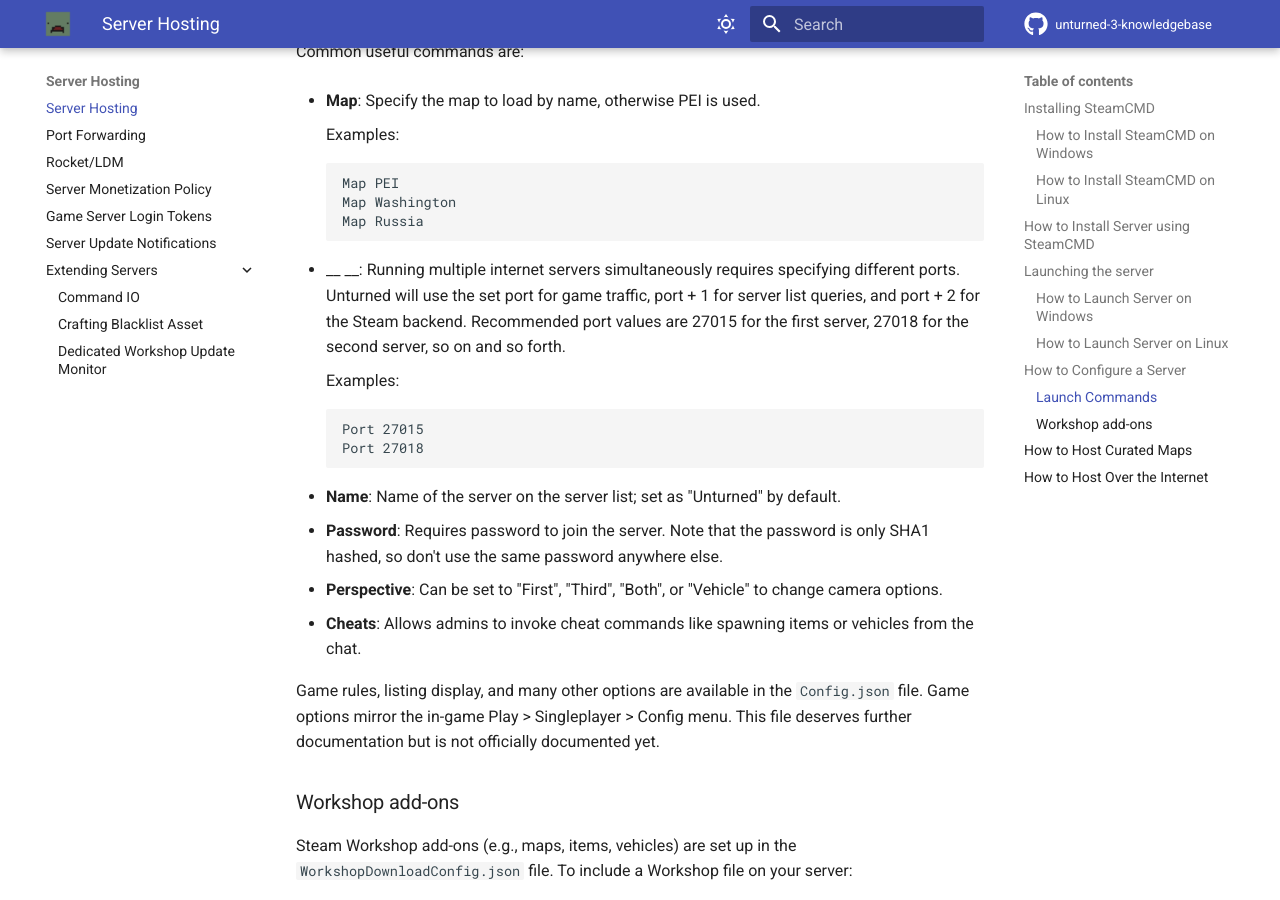
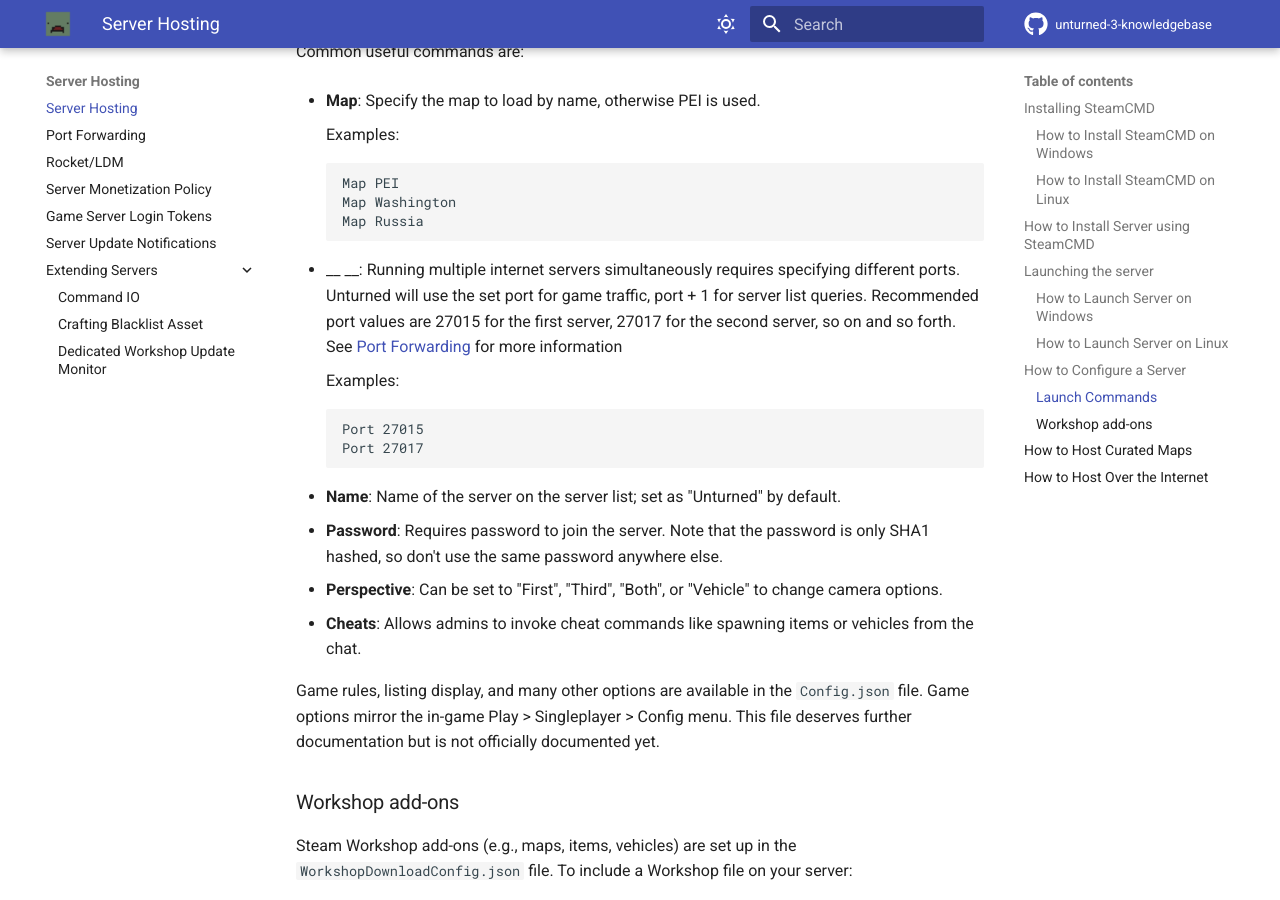
Before and after one commit to unturned-info/unturned-3-knowledgebase, an MkDocs documentation site: the page built from docs/Server-Hosting/ServerHosting.md, in a window 1280 px wide and 900 px high, scrolled down 4411 px. Built offline with MkDocs 1.6.1 and Material for MkDocs 9.7.7, drawn with Linux system fonts in a browser that asks for light colours; comment, search, counter and statistics services are not loaded.

Commit message:
Update server hosting ports
Signed-off-by: khakers <22665282+khakers@users.noreply.github.com>

```diff
--- a/docs/Server-Hosting/ServerHosting.md
+++ b/docs/Server-Hosting/ServerHosting.md
@@ -157,12 +157,12 @@
         Map Russia
 
 - __
-__: Running multiple internet servers simultaneously requires specifying different ports. Unturned will use the set port for game traffic, port + 1 for server list queries, and port + 2 for the Steam backend. Recommended port values are 27015 for the first server, 27018 for the second server, so on and so forth.
+__: Running multiple internet servers simultaneously requires specifying different ports. Unturned will use the set port for game traffic, port + 1 for server list queries. Recommended port values are 27015 for the first server, 27017 for the second server, so on and so forth. See [Port Forwarding](docs/../PortForwarding.md#port-range) for more information
 
     Examples:
 
         Port 27015
-        Port 27018
+        Port 27017
 
 - __Name__: Name of the server on the server list; set as "Unturned" by default.
 - __Password__: Requires password to join the server. Note that the password is only SHA1 hashed, so don't use the same password anywhere else.
```
